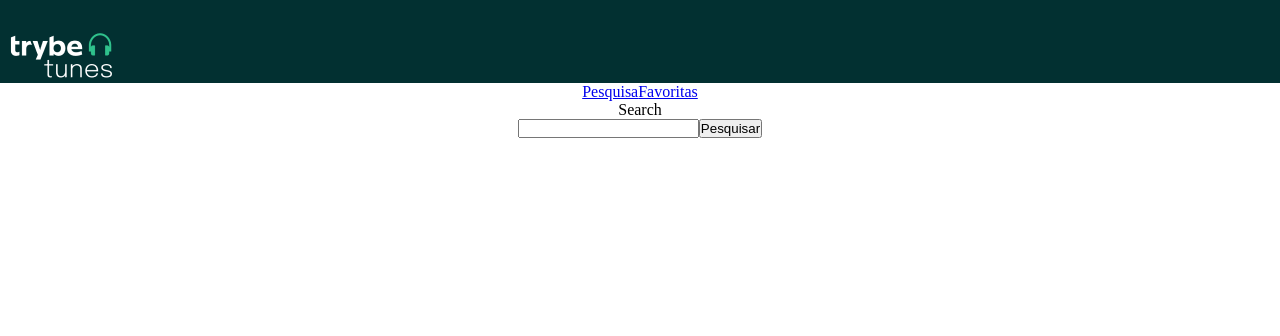
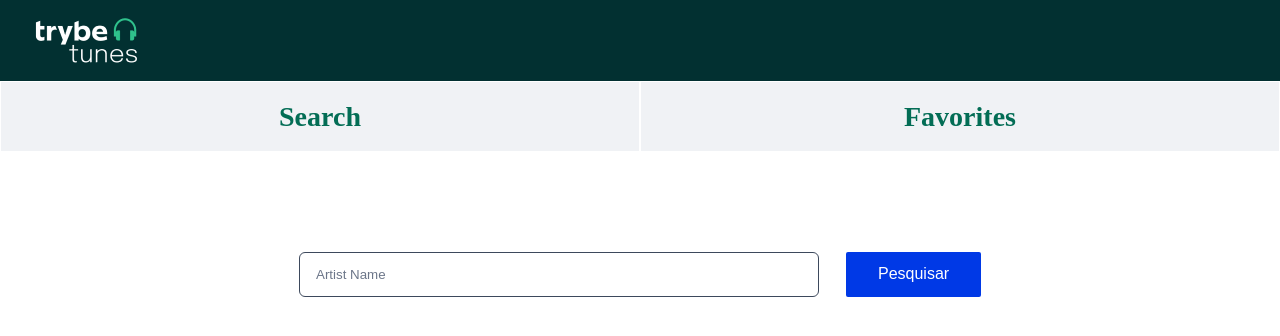
Before and after one commit to fkrein1/react-tunes, a React (Create React App) app: page / in a window 1280 px wide. Shown: the top 336 px of the page. Built offline with nearby package versions, Linux system fonts and the light colour scheme.

Commit message:
add more css

```diff
--- a/public/index.html
+++ b/public/index.html
@@ -2,27 +2,20 @@
 <html lang="en">
   <head>
     <meta charset="utf-8" />
-    <link rel="icon" href="%PUBLIC_URL%/assets/logo.png" />
+    <link rel="icon" href="%PUBLIC_URL%/assets/favicon.png" />
     <meta name="viewport" content="width=device-width, initial-scale=1" />
     <meta name="theme-color" content="#000000" />
     <meta
       name="description"
       content="Web site created using create-react-app"
     />
+    <link rel="preconnect" href="https://fonts.googleapis.com">
+    <link rel="preconnect" href="https://fonts.gstatic.com" crossorigin>
+    <link href="https://fonts.googleapis.com/css2?family=DM+Sans:wght@400;700&display=swap" rel="stylesheet">
     <title>React Tunes</title>
   </head>
   <body>
     <noscript>You need to enable JavaScript to run this app.</noscript>
     <div id="root"></div>
-    <!--
-      This HTML file is a template.
-      If you open it directly in the browser, you will see an empty page.
-
-      You can add webfonts, meta tags, or analytics to this file.
-      The build step will place the bundled scripts into the <body> tag.
-
-      To begin the development, run `npm start` or `yarn start`.
-      To create a production bundle, use `npm run build` or `yarn build`.
-    -->
   </body>
 </html>
--- a/src/App.jsx
+++ b/src/App.jsx
@@ -2,7 +2,6 @@ import React from 'react';
 import { Switch, Route, Link } from 'react-router-dom';
 import Album from './pages/Album';
 import Favorites from './pages/Favorites';
-import NotFound from './pages/NotFound';
 import Search from './pages/Search';
 import searchAlbumsAPI from './services/searchAlbumsAPI';
 
@@ -43,10 +42,11 @@ class App extends React.Component {
     if (albumsResult.length === 0) {
       return <h1>No albums were found</h1>;
     } return (
-      <section>
-        <h1>
-          { `Resultado de álbuns de: ${artistSearched}` }
-        </h1>
+      <section className="search-results">
+        <h2>
+          { `Album search for ${artistSearched}:` }
+        </h2>
+        <div className='albums'>
         {albumsResult.map((album) => {
           const {
             artistName,
@@ -55,19 +55,16 @@ class App extends React.Component {
             collectionName,
           } = album;
           return (
-            <div key={ collectionId }>
-              <img src={ artworkUrl100 } alt={ collectionName } />
-              <p>{ artistName }</p>
-              <p>
-                <Link
-                  to={ `/album/${collectionId}` }
-                >
-                  { collectionName }
+            <div key={ collectionId } className="album">
+              <Link to={ `/album/${collectionId}` }>
+                <img src={ artworkUrl100.replace('100x100bb.jpg', '300x300bb.jpg') } alt={ collectionName } />
               </Link>
-              </p>
+              <h3>{ artistName }</h3>
+              <p>{ collectionName }</p>
             </div>
           );
         }) }
+        </div>
       </section>
     );
   };
@@ -82,8 +79,9 @@ class App extends React.Component {
     return (
       <main>
       <Switch>
+      <Route path="/album/:id" component={ Album } />
+      <Route path="/favorites" component={ Favorites } />
       <Route
-          exact
         path="/"
         render={ (props) => (
           <Search
@@ -97,9 +95,6 @@ class App extends React.Component {
             renderAlbums={ this.renderAlbums }
           />) }
       />
-          <Route path="/album/:id" component={ Album } />
-          <Route path="/favorites" component={ Favorites } />
-          <Route path="*" component={ NotFound } />
       </Switch>
       </main>
     );
--- a/src/components/Header.js
+++ b/src/components/Header.js
@@ -1,18 +1,17 @@
 import React from 'react';
 import { Link } from 'react-router-dom';
-import style from './Header.module.css';
 
 
 class Header extends React.Component {
   render() {
     return (
       <header>
-        <div className={ style.headerOne }>
+        <div className="headerOne">
           <img src="../assets/logo.png"/>
         </div>
-        <div className={ style.headerTwo }>
-          <Link to="/">Pesquisa</Link>
-          <Link to="/favorites">Favoritas</Link>
+        <div className="headerTwo">
+          <Link to="/">Search</Link>
+          <Link to="/favorites">Favorites</Link>
         </div>
       </header>
     );
--- a/src/components/Header.module.css
+++ /dev/null
@@ -1,5 +0,0 @@
-.headerOne {
-  background-color: var(--primary-color);
-  display: flex;
-  align-items: center;
-}
--- a/src/index.css
+++ b/src/index.css
@@ -1,4 +1,4 @@
-/* =========== RESET ============ */
+/* =========== GENERAL SETTINGS ============ */
 
 * {
   margin: 0;
@@ -38,3 +38,138 @@ img {
 ul {
   list-style: none;
 }
+
+h1 {
+  margin-top: 12rem;
+  font-weight: 300;
+  font-size: 6rem;
+  line-height: 6.5rem;
+  color: #023031;
+}
+
+a {
+  text-decoration: none;
+}
+
+/* ================ HEADER =============== */
+
+.headerOne {
+  background-color: var(--primary-color);
+  display: flex;
+  align-items: center;
+}
+
+.headerOne img {
+  margin-left: 3.5rem;
+  margin-block: 1.8rem;
+}
+
+.headerTwo {
+  background-color: var(--gray-bg);
+  display: flex;
+  align-items: center;
+  flex-direction: row;
+  justify-content: space-around;
+  font-weight: 700;
+  font-size: 2.8rem;
+  line-height: 2.9rem;
+}
+
+.headerTwo a {
+  color: var(--secondary-color);
+  padding-block: 2rem;
+  width: 100%;
+  height:100%;
+  border: 1px solid #FFFFFF;
+}
+
+.headerTwo a:hover {
+  color: white;
+  background-color: var(--secondary-color);
+}
+
+/* ======== SEARCH ============== */
+
+.searchBox {
+  margin-top: 10rem;
+  width: 52rem;
+  height: 4.5rem;
+  border-radius: 0.6rem;
+  border: 1px solid #3D495C;
+  padding: 1.2rem 1.6rem;
+  margin-right: 2.7rem;
+}
+
+.searchBox::placeholder {
+  color: hsla(219, 12%, 48%, 1);
+  margin-left: 1.6rem;
+}
+
+.searchBtn {
+padding: 0.8rem 3.2rem;
+width: 13.5rem;
+height: 4.5rem;
+background: var(--royal-blue);
+border-radius: 0.2rem;
+font-weight: 400;
+font-size: 1.6rem;
+line-height: 150%;
+color: white;
+border: none;
+}
+
+.searchBtn:hover {
+  background-color: hsla(225, 100%, 30%, 1);
+}
+
+/* ======== SEARCH RESULTS ============== */
+
+.search-results {
+  margin-top: 4rem;
+  margin-inline: 10rem;
+  font-family: 'Verdana';
+  color: #3D495C;
+}
+
+.search-results h2 {
+  font-weight: 300;
+  font-size: 2.4rem;
+  line-height: 2.5rem;
+  color: #001813;
+  text-align: left;
+}
+
+.albums {
+  display: flex;
+  flex-wrap: wrap;
+  gap: 2.5rem;
+  margin-top: 4rem;
+  margin-inline: auto;
+  justify-content: center;
+}
+
+.album {
+  display: flex;
+  flex: auto;
+  flex-direction: column;
+  border: #E1E5EB 1px solid;
+  width: 20rem;
+  box-shadow: 0px 1px 2px rgba(0, 0, 0, 0.06), 0px 1px 3px rgba(0, 0, 0, 0.1);
+  border-radius: 0.6rem;
+  text-align: left;
+}
+
+.album h3 {
+  font-weight: 700;
+  font-size: 1.4rem;
+  line-height: 150%;
+  margin: 0.8rem;
+}
+
+.album p {
+  font-weight: 400;
+  font-size: 1.2rem;
+  line-height: 150%;
+  margin-inline: 0.8rem;
+  margin-bottom: 0.8rem;
+}
--- a/src/pages/Loading.js
+++ b/src/pages/Loading.js
@@ -3,7 +3,7 @@ import React from 'react';
 class Loading extends React.Component {
   render() {
     return (
-      <h1>Carregando...</h1>
+      <h1>Loading...</h1>
     );
   }
 }
--- a/src/pages/NotFound.js
+++ /dev/null
@@ -1,11 +0,0 @@
-import React from 'react';
-
-class NotFound extends React.Component {
-  render() {
-    return (
-      <div>NotFound</div>
-    );
-  }
-}
-
-export default NotFound;
--- a/src/pages/Search.js
+++ b/src/pages/Search.js
@@ -2,7 +2,6 @@ import React from 'react';
 import PropTypes from 'prop-types';
 import Header from '../components/Header';
 import Loading from './Loading';
-import style from './Search.module.css';
 
 
 class Search extends React.Component {
@@ -19,15 +18,17 @@ class Search extends React.Component {
     return (
       <main>
         <Header />
-        <div>Search</div>
         <div>
           <input
+            className="searchBox"
             type="text"
             name="artistSearch"
+            placeholder='Artist Name'
             onChange={ handlechange }
             value={ value }
           />
           <button
+            className="searchBtn"
             type="submit"
             onClick={ btnSearchAlbums }
           >
```
Also changed, not shown: public/assets/favicon.png (added), public/assets/logo.png, src/pages/Search.module.css (deleted). Lines whose indentation alone changed are shown as unchanged.
